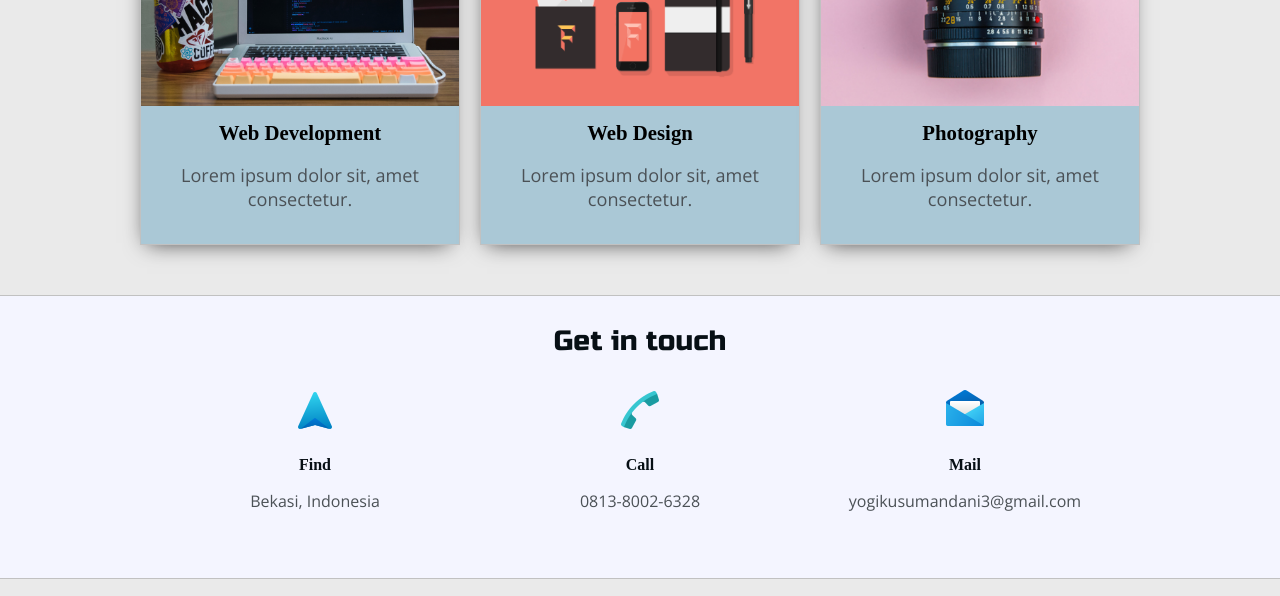
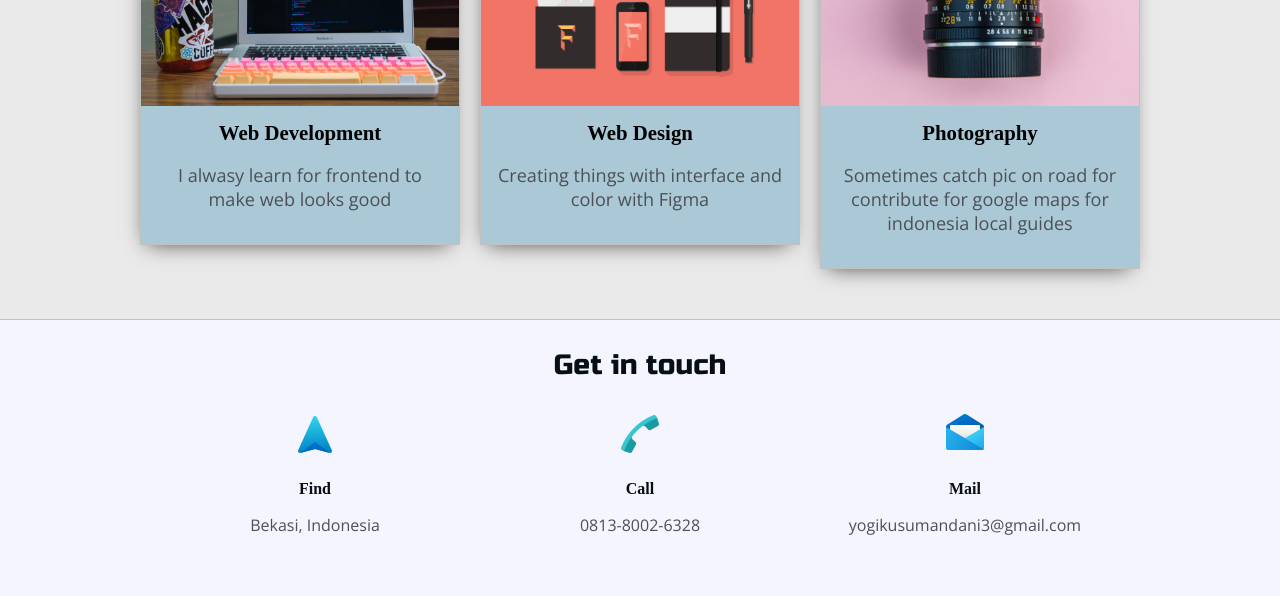
Before and after one commit to yogikusumandanibefore/Cv-creative, a plain HTML site: page index.html in a window 1280 px wide. Shown: the part 1728-2324 px from the top of the page. Drawn offline with nearby package versions, Linux system fonts and the light colour scheme.

Commit message:
add detail portfolio

```diff
--- a/index.html
+++ b/index.html
@@ -136,7 +136,7 @@
                         <img class="thumbnail" src="img/1.png">
                         <div class="post-preview">
                             <h6 class="post-title">Web Development</h6>
-                            <p class="post-intro">Lorem ipsum dolor sit, amet consectetur.</p>
+                            <p class="post-intro">I alwasy learn for frontend to make web looks good</p>
                         </div>
                     </div>
                 </div>
@@ -146,7 +146,7 @@
                         <img class="thumbnail" src="img/4.png">
                         <div class="post-preview">
                             <h6 class="post-title">Web Design</h6>
-                            <p class="post-intro">Lorem ipsum dolor sit, amet consectetur.</p>
+                            <p class="post-intro">Creating things with interface and color with Figma</p>
                         </div>
                     </div>
                 </div>
@@ -156,7 +156,7 @@
                         <img class="thumbnail" src="img/p9.jpg">
                         <div class="post-preview">
                             <h6 class="post-title">Photography</h6>
-                            <p class="post-intro">Lorem ipsum dolor sit, amet consectetur.</p>
+                            <p class="post-intro">Sometimes catch pic on road for contribute for google maps for indonesia local guides</p>
                         </div>
                     </div>
                 </div>
```
Also changed, not shown: 1 other file.
